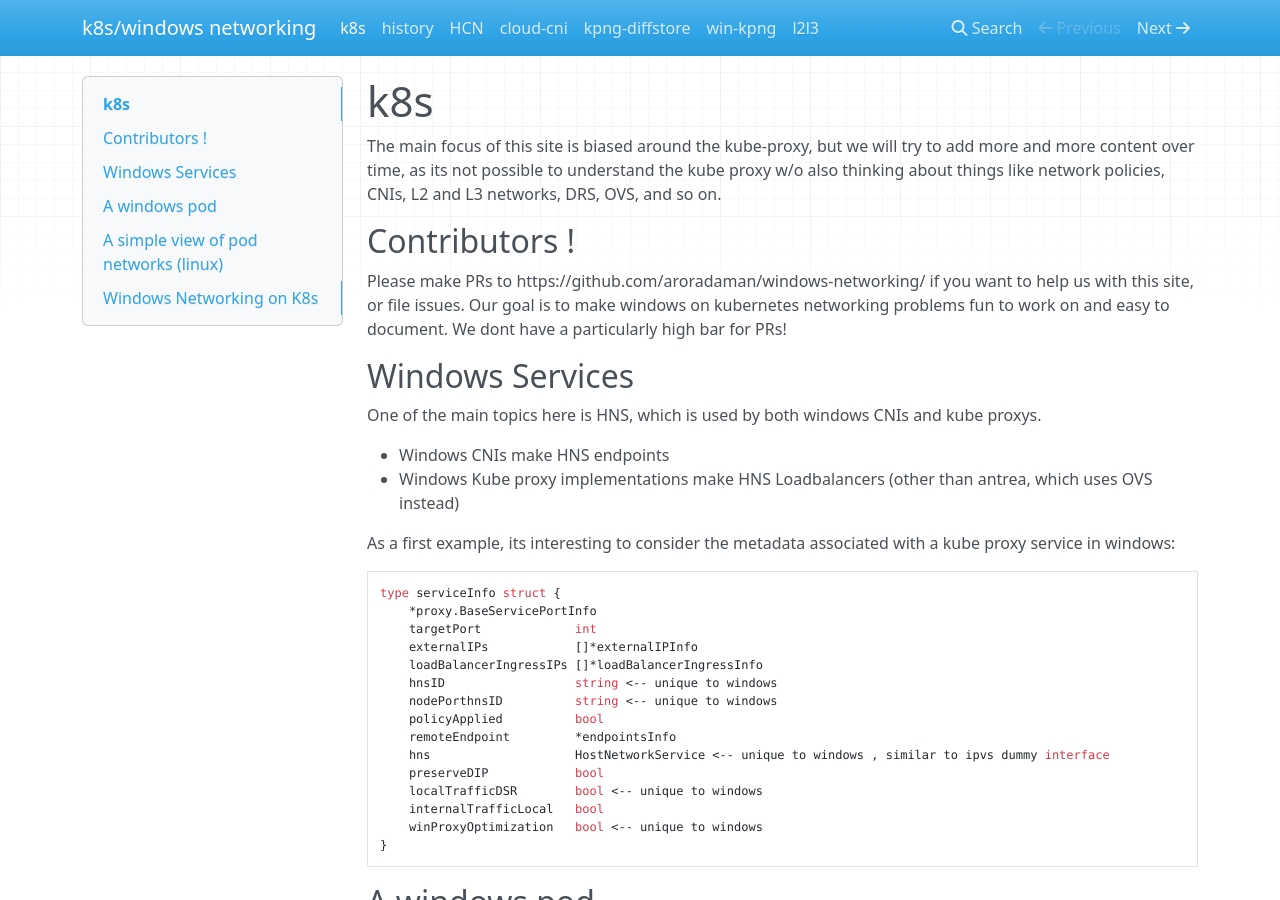
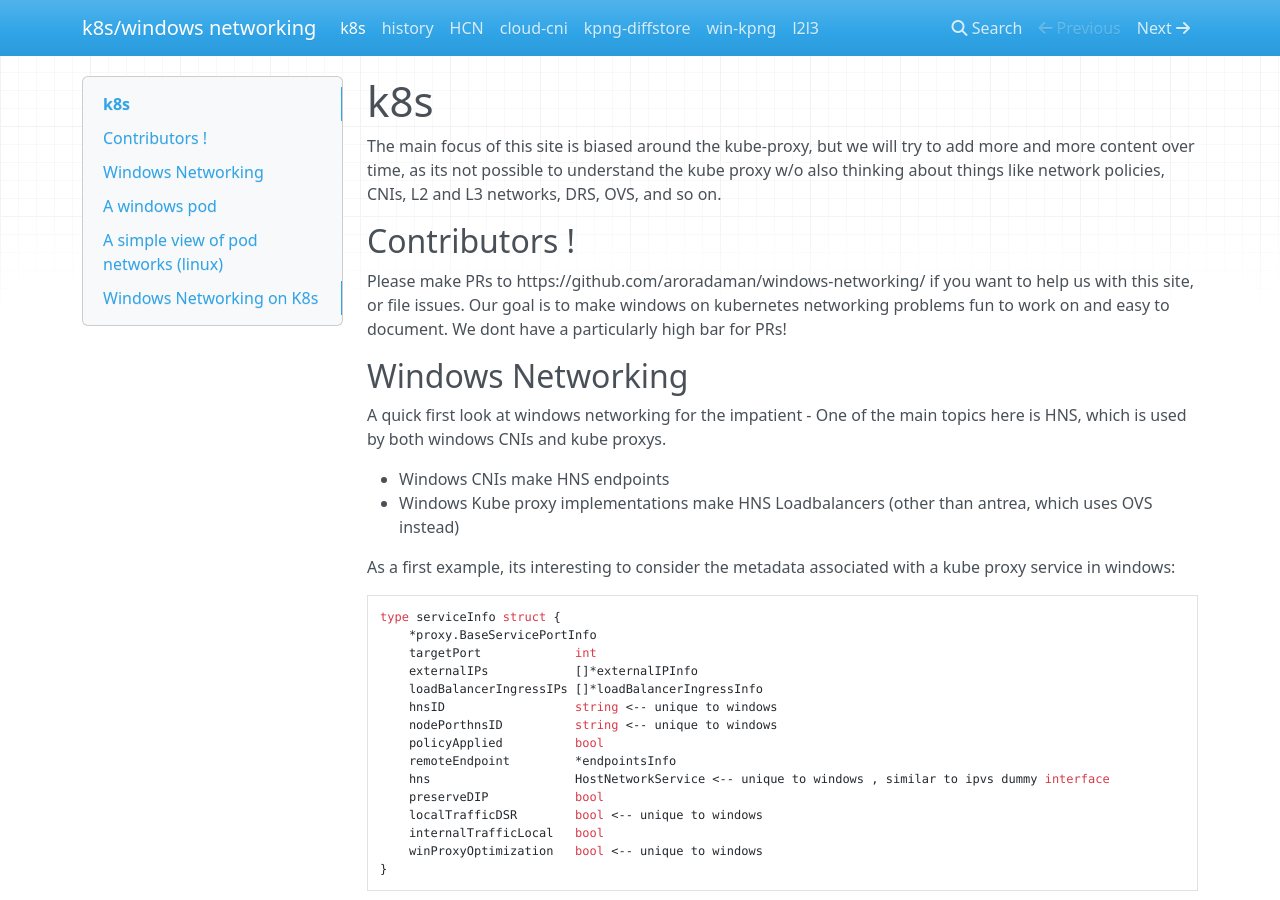
Before and after one commit to aroradaman/windows-networking, an MkDocs documentation site: the page built from docs/index.md, in a window 1280 px wide and 900 px high. Built offline with MkDocs 1.6.1, drawn with Linux system fonts in a browser that asks for light colours; nearby versions of some CDN libraries.

Commit message:
Update index.md

```diff
--- a/docs/index.md
+++ b/docs/index.md
@@ -10,9 +10,9 @@ Please make PRs to https://github.com/aroradaman/windows-networking/ if you want
 Our goal is to make windows on kubernetes networking problems fun to work on and easy to document.  We dont have a particularly
 high bar for PRs!
 
-## Windows Services
+## Windows Networking
 
-One of the main topics here is HNS, which is used by both windows CNIs and kube proxys.
+A quick first look at windows networking for the impatient - One of the main topics here is HNS, which is used by both windows CNIs and kube proxys.
 
 - Windows CNIs make HNS endpoints
 - Windows Kube proxy implementations make HNS Loadbalancers (other than antrea, which uses OVS instead)
```
